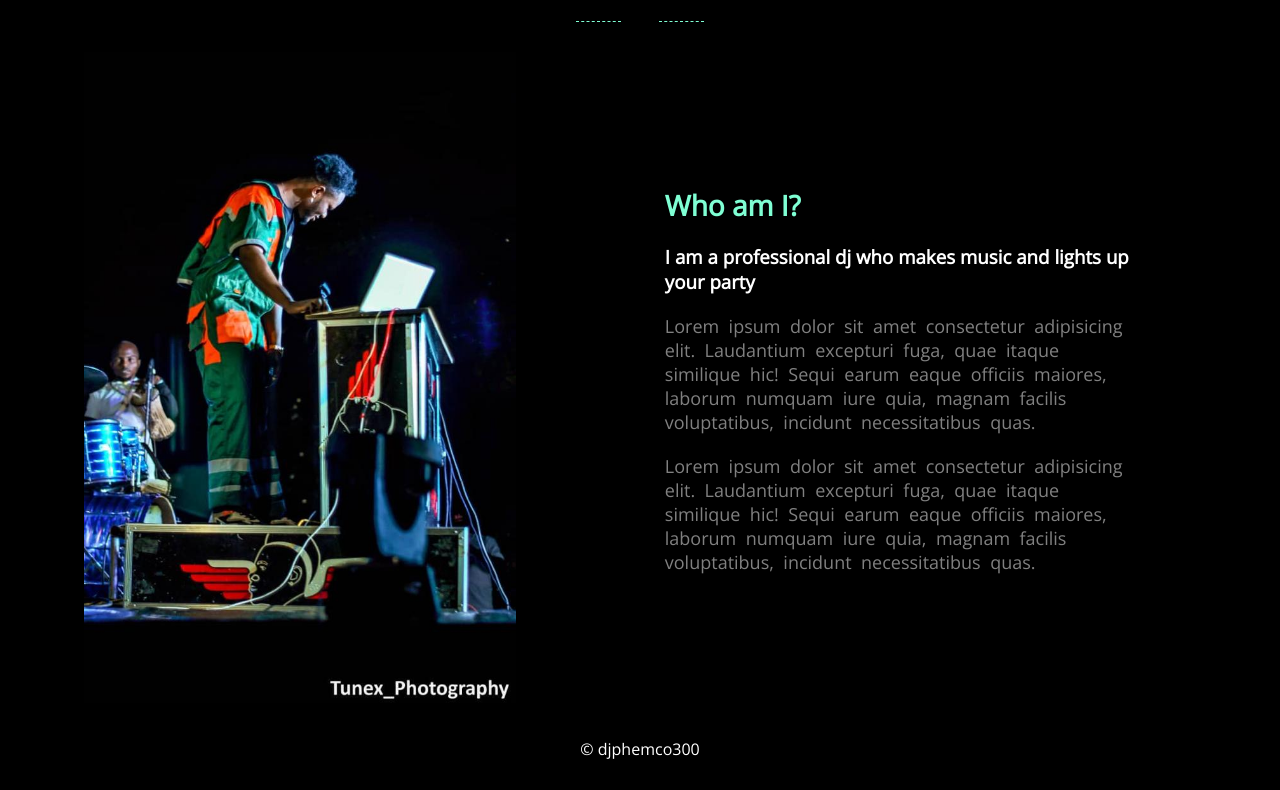
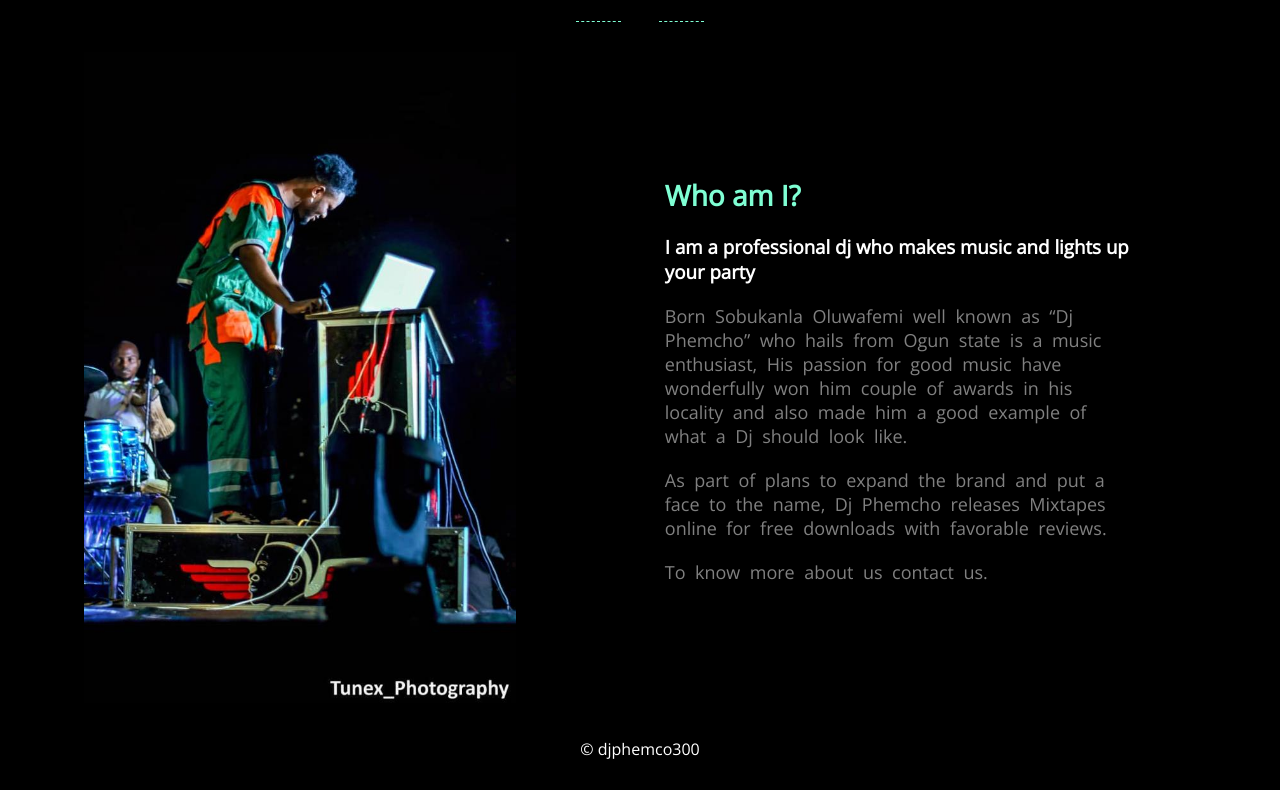
Before and after one commit to Akinolae/djphemcho, a Node server app: page /about in a window 1280 px wide. Shown: the part 272-1062 px from the top of the page. Run offline with Node 20, Linux system fonts and the light colour scheme; some libraries are stand-ins or nearby versions.

Commit message:
made new changes

```diff
--- a/views/about.ejs
+++ b/views/about.ejs
@@ -17,16 +17,14 @@
                 <h5>Who am I?</h5>
                 <h3>I am a professional dj who makes music and lights up your party</h3>
                 <h4>
-                    Lorem ipsum dolor sit amet consectetur adipisicing elit.
-                    Laudantium excepturi fuga, quae itaque similique hic! Sequi earum eaque officiis maiores,
-                    laborum numquam iure quia, magnam facilis voluptatibus, incidunt necessitatibus quas.
+                    Born Sobukanla Oluwafemi well known as “Dj Phemcho” who hails from Ogun state is a music enthusiast, His passion for good music
+                    have wonderfully won him couple of awards in his locality and also made him a good example of what a Dj should look like.
                 </h4>
                 <h4>
-                    Lorem ipsum dolor sit amet consectetur adipisicing elit.
-                    Laudantium excepturi fuga, quae itaque similique hic! Sequi earum eaque officiis maiores,
-                    laborum numquam iure quia, magnam facilis voluptatibus, incidunt necessitatibus quas.
+                    As part of plans to expand the brand and put a face to the name,
+                     Dj Phemcho releases Mixtapes online for free downloads with favorable reviews.
                 </h4>
-
+                <h4>To know more about us contact us.</h4>
             </div>
         </div>
     </div>
```
